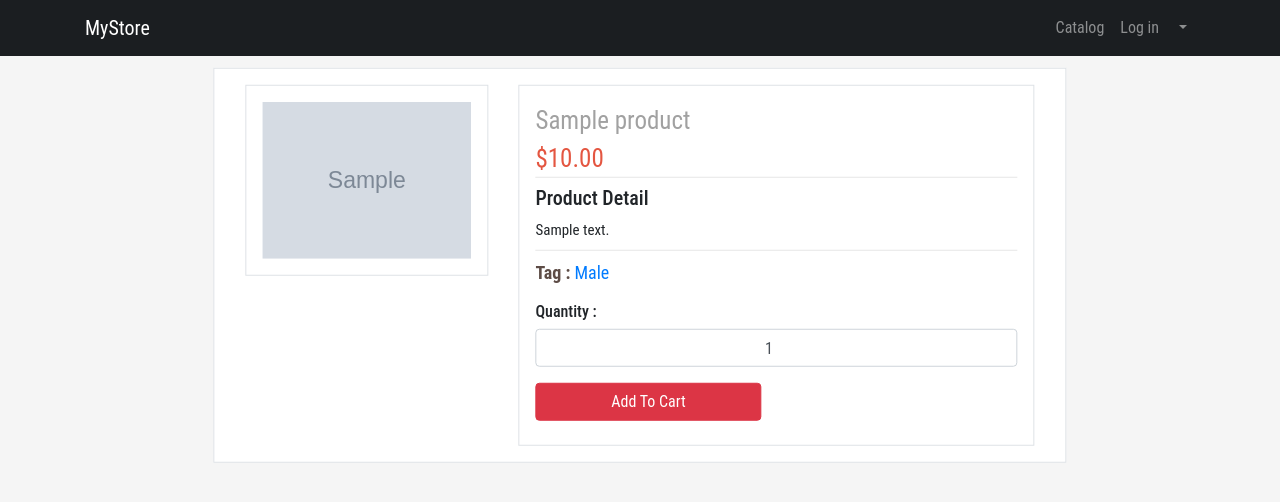
After one commit to aarrtemm/mystore, a Django app: page /products/1/ in a window 1280 px wide. The commit adds this page. Shown: the top 502 px of the page. Run offline with Django 4.2, Linux system fonts and the light colour scheme; data comes from the database, SQL or seed files in the repository; tables that the repository leaves empty hold one stand-in row (values such as "Sample post"); grey boxes marked "Sample" are stand-in pictures; some libraries are stand-ins or nearby versions.

Commit message:
Created product detail page

```diff
--- a/products/urls.py
+++ b/products/urls.py
@@ -1,10 +1,11 @@
 from django.urls import path
 
-from products.views import index, ProductListView
+from products.views import index, ProductListView, ProductDetailView
 
 app_name = "products"
 
 urlpatterns = [
     path("", index, name="index"),
-    path("products/", ProductListView.as_view(), name="products")
+    path("products/", ProductListView.as_view(), name="products"),
+    path("products/<int:pk>/", ProductDetailView.as_view(), name="product_detail")
 ]
--- a/products/views.py
+++ b/products/views.py
@@ -21,3 +21,7 @@ class ProductListView(generic.ListView):
         context["genders"] = Gender.objects.all()
 
         return context
+
+
+class ProductDetailView(generic.DetailView):
+    model = Product
--- /dev/null
+++ b/static/vendor/css/product_detail.css
@@ -0,0 +1,55 @@
+body {
+    font-family: 'Roboto Condensed', sans-serif;
+    background-color: #f5f5f5
+}
+
+.hedding {
+    font-size: 20px;
+    color: #ab8181;
+}
+
+.main-section {
+    position: absolute;
+    left: 50%;
+    right: 50%;
+    transform: translate(-50%, 5%);
+}
+
+.left-side-product-box img {
+    width: 100%;
+}
+
+.left-side-product-box .sub-img img {
+    margin-top: 5px;
+    width: 83px;
+    height: 100px;
+}
+
+.right-side-pro-detail span {
+    font-size: 15px;
+}
+
+.right-side-pro-detail p {
+    font-size: 25px;
+    color: #a1a1a1;
+}
+
+.right-side-pro-detail .price-pro {
+    color: #E45641;
+}
+
+.right-side-pro-detail .tag-section {
+    font-size: 18px;
+    color: #5D4C46;
+}
+
+.pro-box-section .pro-box img {
+    width: 100%;
+    height: 200px;
+}
+
+@media (min-width:360px) and (max-width:640px) {
+    .pro-box-section .pro-box img {
+        height: auto;
+    }
+}
--- /dev/null
+++ b/templates/products/product_detail.html
@@ -0,0 +1,51 @@
+{% extends "base.html" %}
+{% load static %}
+
+
+{% block style %}
+    <link href="{% static "vendor/css/product_detail.css" %}" rel="stylesheet">
+{% endblock %}
+
+{% block content %}
+    <div class="container">
+        <div class="col-lg-8 border p-3 main-section bg-white mt-5">
+            <div class="row m-0">
+                <div class="col-lg-4 left-side-product-box pb-3">
+                    <img src="{{ product.image.url }}" class="border p-3">
+                </div>
+                <div class="col-lg-8">
+                    <div class="right-side-pro-detail border p-3 m-0">
+                        <div class="row">
+                            <div class="col-lg-12">
+                                <p class="m-0 p-0">{{ product.name }}</p>
+                            </div>
+                            <div class="col-lg-12">
+                                <p class="m-0 p-0 price-pro">${{ product.price }}</p>
+                                <hr class="p-0 m-0">
+                            </div>
+                            <div class="col-lg-12 pt-2">
+                                <h5>Product Detail</h5>
+                                <span>{{ product.description }}</span>
+                                <hr class="m-0 pt-2 mt-2">
+                            </div>
+                            <div class="col-lg-12">
+                                <p class="tag-section"><strong>Tag : </strong><a href="">{{ product.gender.name }}</a></p>
+                            </div>
+                            <div class="col-lg-12">
+                                <h6>Quantity :</h6>
+                                <input type="number" class="form-control text-center w-100" value="1">
+                            </div>
+                            <div class="col-lg-12 mt-3">
+                                <div class="row">
+                                    <div class="col-lg-6 pb-2">
+                                        <a href="#" class="btn btn-danger w-100">Add To Cart</a>
+                                    </div>
+                                </div>
+                            </div>
+                        </div>
+                    </div>
+                </div>
+            </div>
+        </div>
+    </div>
+{% endblock %}
--- a/templates/products/products.html
+++ b/templates/products/products.html
@@ -63,14 +63,14 @@
                   {% for product in products %}
                       <div class="col-lg-4 col-md-6 mb-4">
                       <div class="card h-100">
-                          <a href="#">
+                          <a href="{% url "products:product_detail" product.id %}">
                               <img class="card-img-top"
                                    src="{{ product.image.url }}"
                                    alt="">
                           </a>
                           <div class="card-body">
                               <h4 class="card-title">
-                                  <a href="#">{{ product.name }}</a>
+                                  <a href="{% url "products:product_detail" product.id %}">{{ product.name }}</a>
                               </h4>
                               <h5>{{ product.price }}$</h5>
                               <p class="card-text">{{ product.description }}</p>
```
Also changed, not shown: static/vendor/img/icon.png (added).
